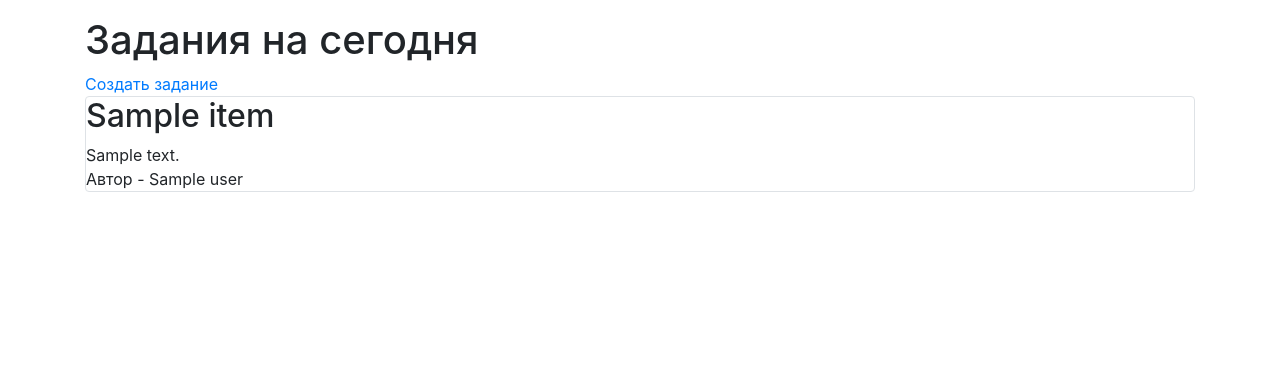
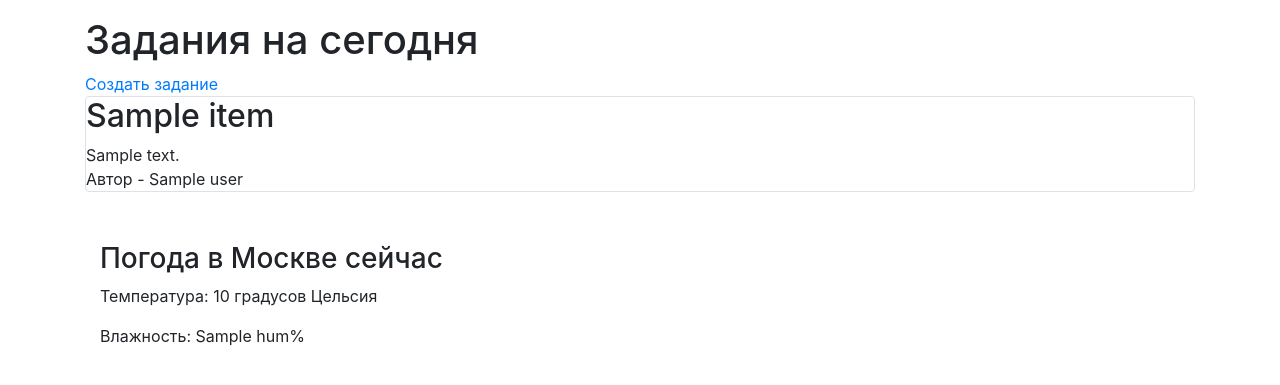
Before and after one commit to unmostal/Timey, a Flask app: template templates/index.html in a window 1280 px wide. Shown: the part 38-423 px from the top of the page. Run offline with Flask 3, Linux system fonts and the light colour scheme; the template is opened without the code that fills it: most values are stand-ins (such as "Sample title", 1, 10 or a date in 2020); some libraries are stand-ins or nearby versions.

Commit message:
Update index.html

```diff
--- a/templates/index.html
+++ b/templates/index.html
@@ -2,6 +2,7 @@
 
 {% block content %}
 <h1>Задания на сегодня</h1>
+
 <a href="/tasks">Создать задание</a>
 {% for item in news%}
 {% if current_user.is_authenticated and current_user == item.user %}
@@ -15,6 +16,7 @@
     </div>
 {% endif %}
 <div class="col-md6 border rounded">
+
     <h2>{{item.title}}</h2>
     <div>
         {{item.content}}
@@ -23,5 +25,22 @@
         Автор - {{item.user.name}}
     </div>
 </div>
+<div style="padding-top: 50px" class="col-md-5">
+      <div class="row">
+        <div class="col">
+          <h3>Погода в Москве сейчас</h3>
+        </div>
+      </div>
+      <div class="row">
+        <div class="col">
+          <p>Температура: {{temp}} градусов Цельсия</p>
+        </div>
+      </div>
+      <div class="row">
+        <div class="col">
+          <p>Влажность: {{hum}}%</p>
+        </div>
+      </div>
+
 {% endfor %}
 {% endblock %}
```
